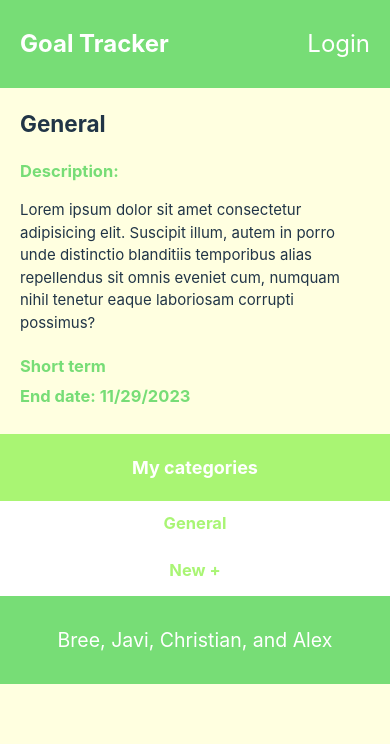
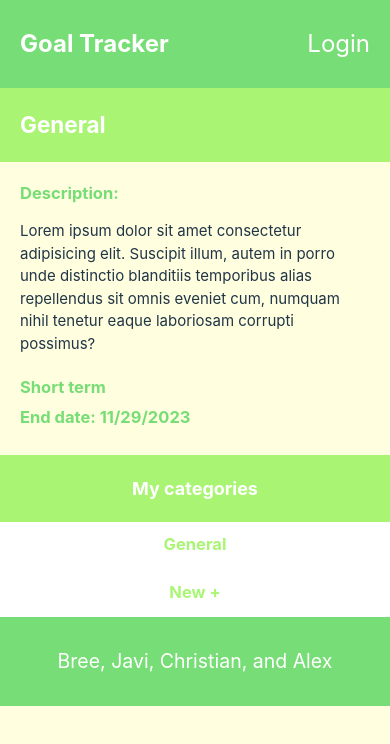
Before and after one commit to BreePrimmer/Goal-Tracker, a React (Vite) app in the folder client/: page /Goal in a window 390 px wide. Shown: the top 744 px of the page. Built offline with nearby package versions, Linux system fonts and the light colour scheme.

Commit message:
adding new colors to the other pages

```diff
--- a/client/src/index.css
+++ b/client/src/index.css
@@ -53,7 +53,7 @@ button {
   transition: border-color 0.25s;
 }
 button:hover {
-  border-color: #646cff;
+  background-color: #f5f373fe;
 }
 button:focus,
 button:focus-visible {
@@ -217,6 +217,9 @@ button:focus-visible {
     background-color:#a9f573fe;
     color: white;
   }
+  #to-do-btn:hover {
+    background-color: #f5f373fe;
+  }
 
   /* --------------------------------- */
   /* goal view page styling */
@@ -225,7 +228,10 @@ button:focus-visible {
     padding: 0px 20px;
   }
   #goal-cat {
-    padding-left: 20px;
+    padding: 20px;
+    color: white;
+    background-color: #a9f573fe;
+    margin-top: 0px;
   }
   #desc-date {
     display: flex;
@@ -286,7 +292,9 @@ button:focus-visible {
 
 /* breakpoint for laptops/small screens */
 @media screen and (max-width: 1024px) {
-
+  #to-do-btn:hover {
+    background-color: #f5f373fe;
+  }
 }
 
 /* desktops */
```
